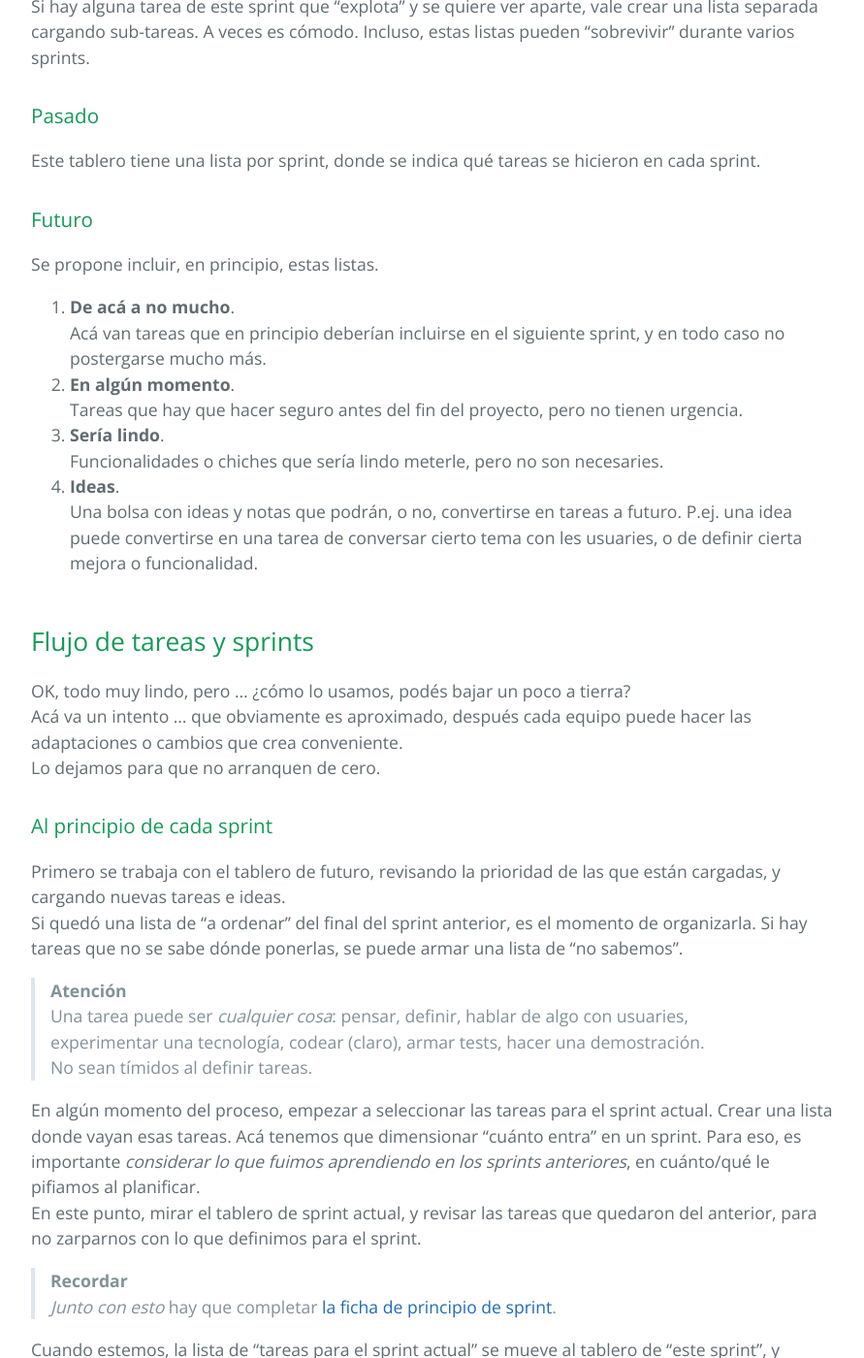
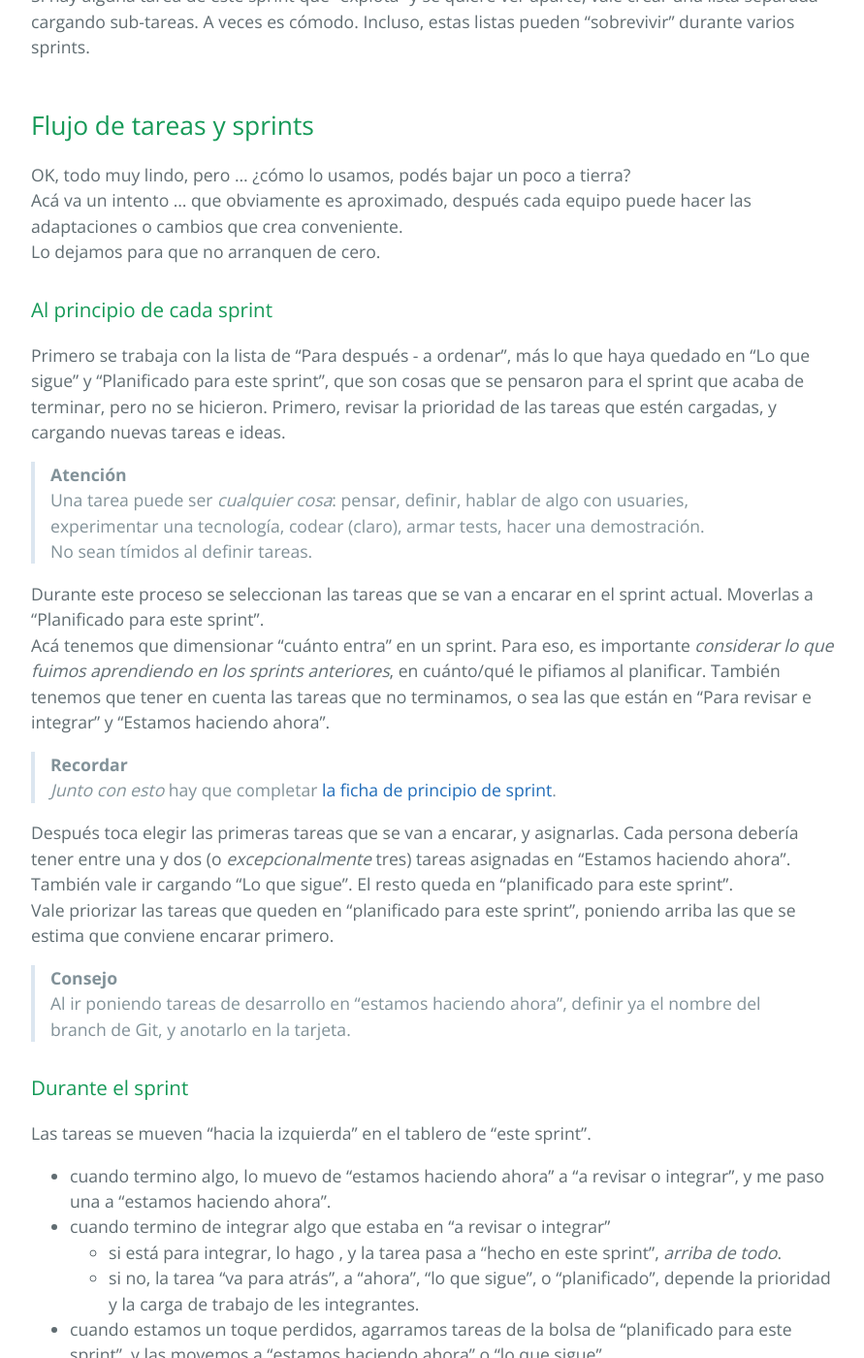
Before and after one commit to unahur-desapp/unahur-desapp-site, a Jekyll site: the page built from recursos/trello.md, in a window 1280 px wide and 1400 px high, scrolled down 1205 px. Shown: the whole window at 97% size, without its empty margins (192-1083 px from the left). Built offline with Jekyll 4.4.1, drawn with Linux system fonts in a browser that asks for light colours; our own code applies the rules of GitHub Pages for plain Markdown files; some of the changed text lies outside the part shown.

Commit message:
- Se agrega paso-a-paso para forkear un repo. - Se saca la excepcion a tareas iniciales de pagina 2do 2024, todos tienen que hacer todas las tareas iniciales. - Se limpia la idea que nunca se uso, de tres tableros de trello. Se recomienda un solo tablero.

```diff
--- a/recursos/trello.md
+++ b/recursos/trello.md
@@ -4,20 +4,14 @@ layout: default
 
 # Cómo manejarse con Trello - detalles
 
-## Tableros
-Como dijimos en [la página de recursos](./recursos-index), Les sugerimos que trabajen con **tres tableros**.
-- Uno para el sprint actual.
-- Uno para que quede registro de lo que se fue cerrando en cada sprint anterior.
-- Uno para las tareas a futuro.
+## Tablero
+Como dijimos en [la página de recursos](./recursos-index), Les sugerimos que trabajen con un tablero.
+En este tablero van a tener varias listas correspondientes a las tareas del sprint actual, más para cada sprint terminado, una lista con las tareas terminadas en ese sprint para que quede registro.
 
-Les dejamos tableros donde se muestran las listas que proponemos para cada uno. Van los links.
-
-- [Sprint actual](https://trello.com/b/PolRgqcs/desapp-2021-propuesta-de-tablero-trello-este-sprint).
-- [Futuro](https://trello.com/b/7eN8Djgf/desapp-2021-propuesta-de-tablero-trello-futuro).
-- [Pasado](https://trello.com/b/WWCyjTZq/desapp-2021-propuesta-de-tablero-trello-pasado).
+[Este link](https://trello.com/b/PolRgqcs/desapp-2021-propuesta-de-tablero-trello-este-sprint) es un tablero donde les dejamos las listas que proponemos. Obviamente, la lista "Terminado en el sprint _n_" hay que replicarla para cada sprint que se va terminando.
 
 
-### Sprint actual
+## Listas que proponemos
 Se propone incluir, en principio, estas listas.
 
 1. **Hecho en este sprint**.
@@ -32,25 +26,11 @@ Acá van las tareas candidatas a ser las próximas que agarre/n algune/s integra
 Acá van las tareas que se decidió hacer en este sprint, y que no caen en ninguna de las categorías anteriores.
 1. **Para después - a ordenar**.
 Acá van las tareas que vamos descubriendo que hay que hacer después de este sprint, y que todavía no organizamos.
+1. **Terminado en el sprint _n_**.
+De estas vamos a tener una por sprint. A fin de cada sprint, creamos la lista correspondiente y movemos las tareas que estén en "Hecho en este sprint".
 
 Si hay alguna tarea de este sprint que "explota" y se quiere ver aparte, vale crear una lista separada cargando sub-tareas. A veces es cómodo. Incluso, estas listas pueden "sobrevivir" durante varios sprints.
 
-
-### Pasado
-Este tablero tiene una lista por sprint, donde se indica qué tareas se hicieron en cada sprint.
-
-
-### Futuro
-Se propone incluir, en principio, estas listas.
-
-1. **De acá a no mucho**.
-Acá van tareas que en principio deberían incluirse en el siguiente sprint, y en todo caso no postergarse mucho más.
-1. **En algún momento**.
-Tareas que hay que hacer seguro antes del fin del proyecto, pero no tienen urgencia.
-1. **Sería lindo**.
-Funcionalidades o chiches que sería lindo meterle, pero no son necesaries.
-1. **Ideas**.
-Una bolsa con ideas y notas que podrán, o no, convertirse en tareas a futuro. P.ej. una idea puede convertirse en una tarea de conversar cierto tema con les usuaries, o de definir cierta mejora o funcionalidad.
 
 
 ## Flujo de tareas y sprints
@@ -61,23 +41,19 @@ Lo dejamos para que no arranquen de cero.
 
 
 ### Al principio de cada sprint
-Primero se trabaja con el tablero de futuro, revisando la prioridad de las que están cargadas, y cargando nuevas tareas e ideas.
-Si quedó una lista de "a ordenar" del final del sprint anterior, es el momento de organizarla.
-Si hay tareas que no se sabe dónde ponerlas, se puede armar una lista de "no sabemos".
+Primero se trabaja con la lista de "Para después - a ordenar", más lo que haya quedado en "Lo que sigue" y "Planificado para este sprint", que son cosas que se pensaron para el sprint que acaba de terminar, pero no se hicieron.
+Primero, revisar la prioridad de las tareas que estén cargadas, y cargando nuevas tareas e ideas.
 
 > **Atención**
 Una tarea puede ser _cualquier cosa_: pensar, definir, hablar de algo con usuaries, experimentar una tecnología, codear (claro), armar tests, hacer una demostración.
 No sean tímidos al definir tareas.
 
-En algún momento del proceso, empezar a seleccionar las tareas para el sprint actual. Crear una lista donde vayan esas tareas.
+Durante este proceso se seleccionan las tareas que se van a encarar en el sprint actual. Moverlas a "Planificado para este sprint".
 Acá tenemos que dimensionar "cuánto entra" en un sprint. Para eso, es importante _considerar lo que fuimos aprendiendo en los sprints anteriores_, en cuánto/qué le pifiamos al planificar.
-En este punto, mirar el tablero de sprint actual, y revisar las tareas que quedaron del anterior, para no zarparnos con lo que definimos para el sprint.
+También tenemos que tener en cuenta las tareas que no terminamos, o sea las que están en "Para revisar e integrar" y "Estamos haciendo ahora".
 
 > **Recordar**
 _Junto con esto_ hay que completar [la ficha de principio de sprint](https://docs.google.com/document/d/19Ghm0d92Ur7GU5TC7PJJTEzz6suKjtMgPQkwh62Deg0).
-
-Cuando estemos, la lista de "tareas para el sprint actual" se mueve al tablero de "este sprint", y pasamos a trabajar en este tablero ... que debería estar bastante limpio (porque lo limpiamos al final del sprint anterior).
-Estas tareas van a la lista de "planificado para este sprint".
 
 Después toca elegir las primeras tareas que se van a encarar, y asignarlas. Cada persona debería tener entre una y dos (o _excepcionalmente_ tres) tareas asignadas en "Estamos haciendo ahora". También vale ir cargando "Lo que sigue". El resto queda en "planificado para este sprint".
 Vale priorizar las tareas que queden en "planificado para este sprint", poniendo arriba las que se estima que conviene encarar primero.
@@ -107,8 +83,8 @@ Después hacemos la retrospectiva: de lo que habíamos planificado ¿hicimos tod
 Junto con esto, decidimos si de lo que nos quedó, estamos seguros que lo vamos a hacer en el siguiente sprint, o no.
 Lo que estamos seguros que va en este, lo movemos a "Planificado para este sprint".
 
-Lo que quedó pendiente de este sprint y no estamos seguros que va en el siguiente, más lo que está en "Para después - a ordenar", hay que volcarlo al tablero de "futuro". Se puede poner en una lista provisoria de "a ordenar", que la vamos a limpiar al abrir el siguiente sprint.
+Lo que quedó pendiente de este sprint y no estamos seguros que va en el siguiente, lo movemos a "Para después - a ordenar".
 
-Finalmente, lo que quedó en "hecho en este sprint", se mueve al tablero de "pasado".
+Finalmente, crean la lista "Terminado en el sprint _número del sprint que terminó_", y le mueven lo que esté en "Hecho en este sprint"; esta última lista tiene que quedar limpia.
 
-La lista de "en este momento" debería tener cosas solamente si el final de sprint nos agarró en el medio de algo. La de "lo que sigue" yo la vaciaría, después se vuelve a armar al comienzo del siguiente sprint.
+La lista de "en este momento" debería tener cosas solamente si el final de sprint nos agarró en el medio de algo.
```
Also changed, not shown: creacion-repos-de-codigo.md (added, +34 -0 lines), cuatrimestres/2024s2-desapp.md (+1 -1 lines), index.md (+4 -2 lines), recursos/recursos-index.md (+1 -6 lines), images/fork-paso-1-2024.jpg (added), images/fork-paso-2-2024.jpg (added), images/fork-paso-3-2024.jpg (added).
